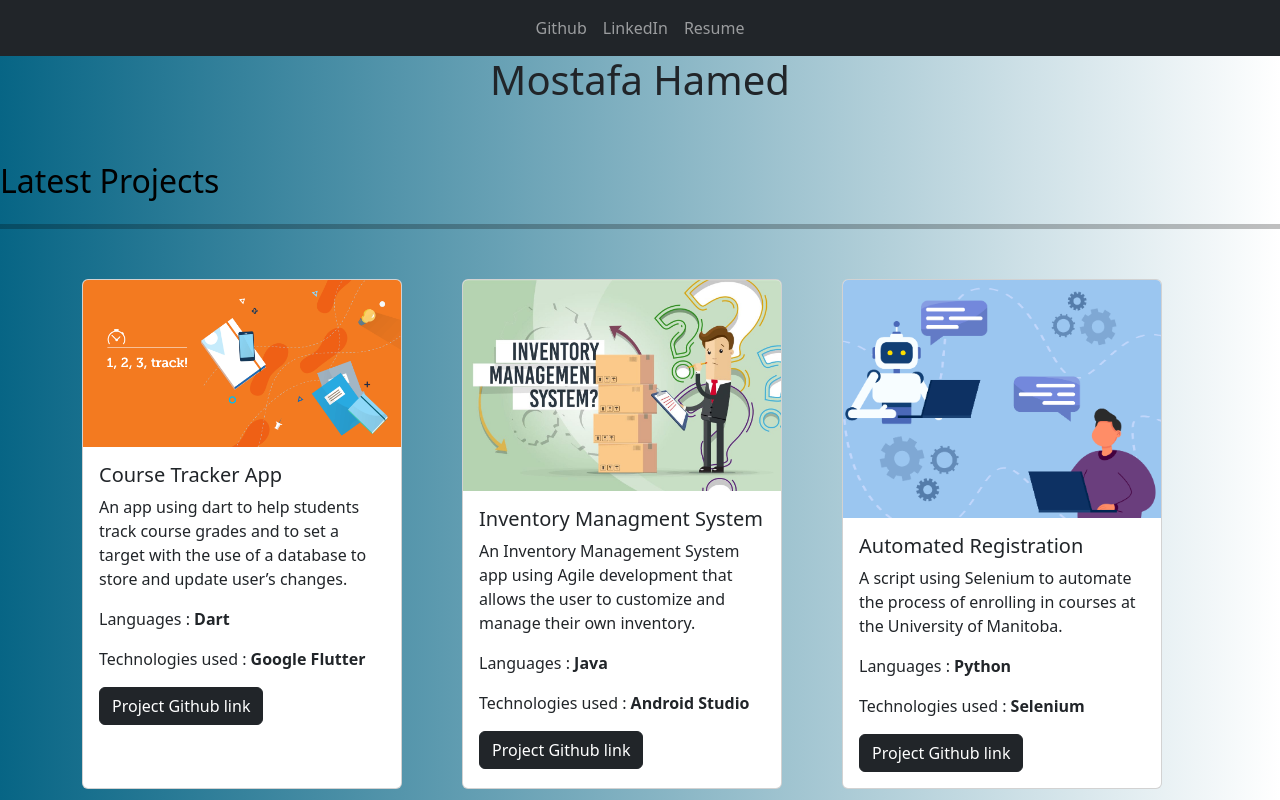
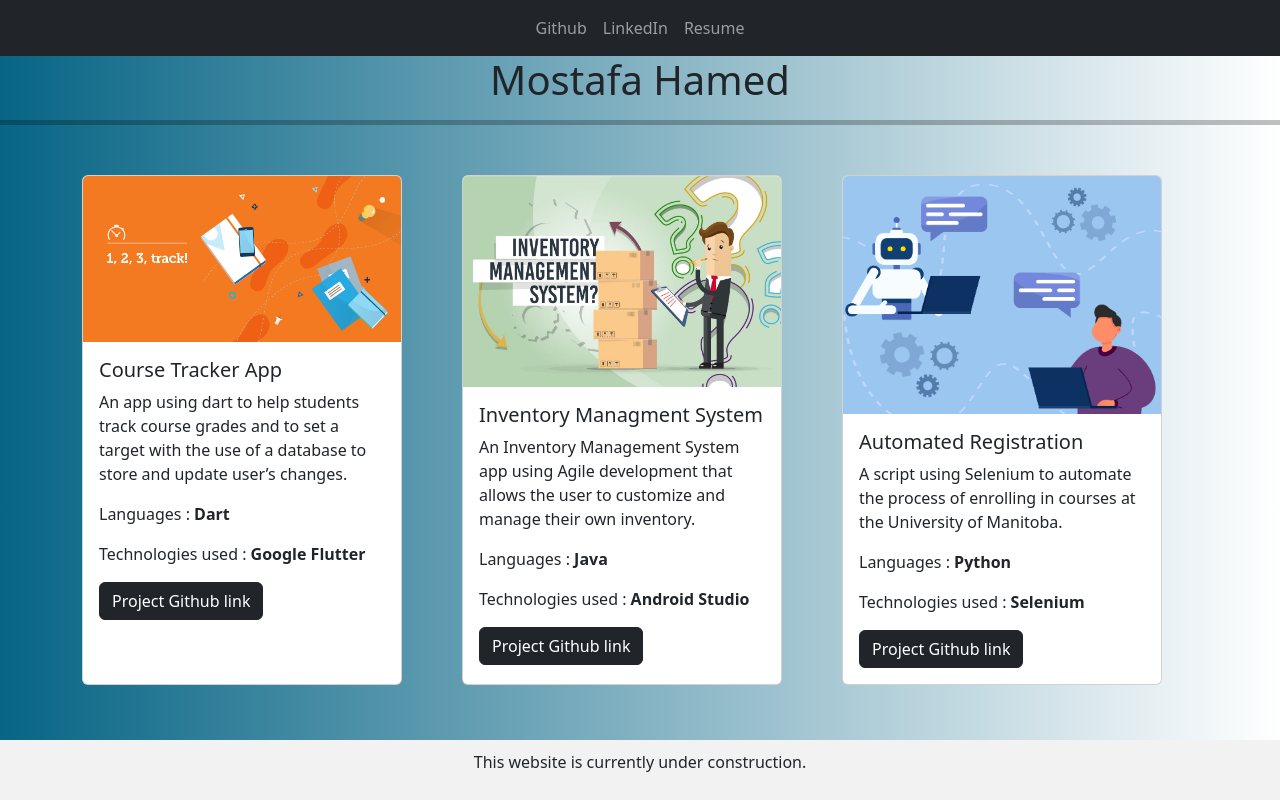
Before and after one commit to MostafaHamedd/MyWebsite, a React (Create React App) app: page / in a window 1280 px wide. Built offline with nearby package versions, Linux system fonts and the light colour scheme.

Commit message:
Added construction message

```diff
--- a/src/App.css
+++ b/src/App.css
@@ -137,16 +137,26 @@ body {
   float: none;
   vertical-align: top;
 }
-
+html {
+  overflow-y: scroll;
+}
 .mainPage {
   background-image: linear-gradient(to right, #076585, #fff);
   background-size: cover;
   height: 100vh;
+  overflow: auto;
 }
 .projectHeader {
   margin-top: 30px;
 }
-
+.construction-message {
+  position: fixed;
+  bottom: 0;
+  width: 100%;
+  background-color: #f2f2f2;
+  padding: 10px;
+  text-align: center;
+}
 .projectLine {
   height: 5px;
   border: none;
--- a/src/App.js
+++ b/src/App.js
@@ -8,7 +8,7 @@ import "jquery";
 import "bootstrap/dist/css/bootstrap.min.css";
 import "bootstrap/dist/js/bootstrap.bundle.min.js";
 import resume from "./resume.pdf";
-
+import { BrowserRouter, Switch, Route, Link } from "react-router-dom";
 function openResume() {
   window.open("data:application/pdf;base64, " + { resume });
 }
@@ -93,11 +93,11 @@ function App() {
     <div className="mainPage">
       {navBar()}
       <h1 className="headerText">Mostafa Hamed</h1>
-      <div class="row row align-content-center projectHeader">
+      {/* <div class="row row align-content-center projectHeader">
         <h2 class="text-black " style={{ marginTop: "50px" }}>
           Latest Projects
         </h2>
-      </div>
+      </div> */}
       <hr className="projectLine"></hr>
       <div class="container" style={{ marginTop: "50px" }}>
         <div class="row row align-content-center">
@@ -128,6 +128,9 @@ function App() {
           )}
         </div>
       </div>
+      <div className="construction-message">
+        <p>This website is currently under construction.</p>
+      </div>
     </div>
   );
 }
```
